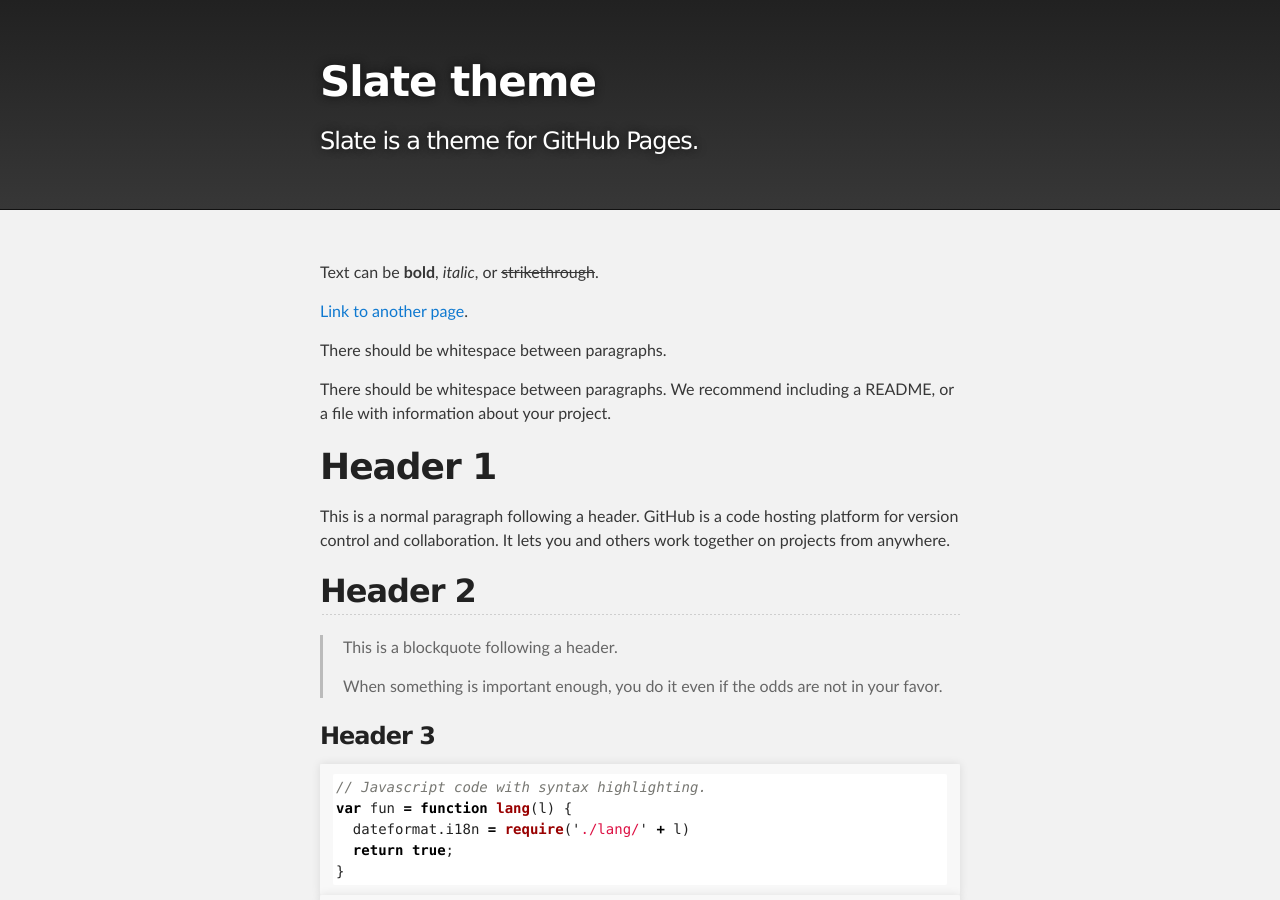
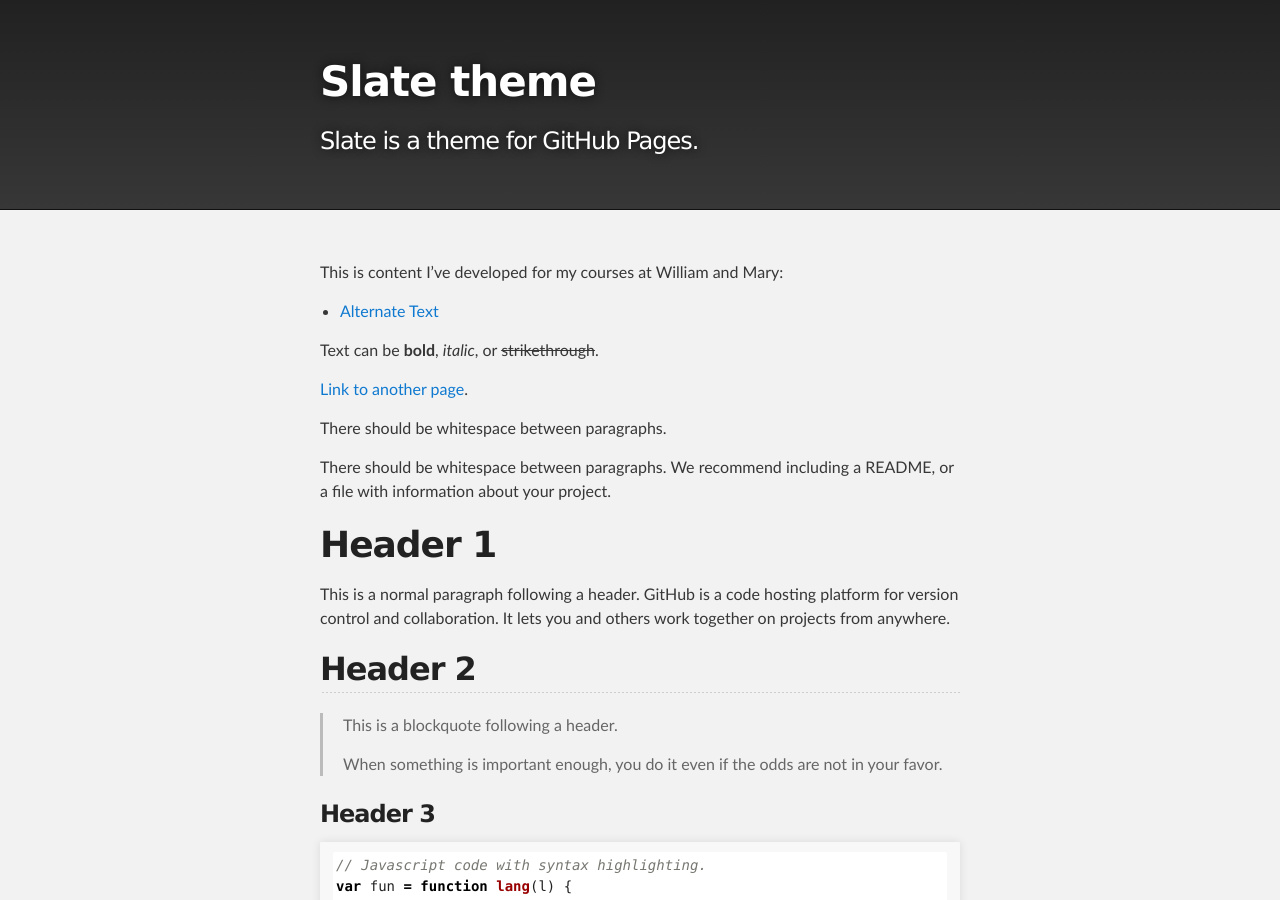
Before and after one commit to Cherylngo/cherylngo.github.io, a Jekyll site: the page built from index.md, in a window 1280 px wide and 900 px high. Built offline with Jekyll 4.4.1, drawn with Linux system fonts in a browser that asks for light colours; our own code applies the rules of GitHub Pages for plain Markdown files.

Commit message:
Update index.md

```diff
--- a/index.md
+++ b/index.md
@@ -1,7 +1,10 @@
 ---
-title: Digital Portfolio: Cheryl Ngo
+title: Digital Portfolio for Cheryl Ngo
 description: A website pertaining to the analytics knowledge of Cheryl Ngo
 ---
+
+This is content I've developed for my courses at William and Mary:
+- [Alternate Text](/subfolder/index.md)
 
 Text can be **bold**, _italic_, or ~~strikethrough~~.
 
```
